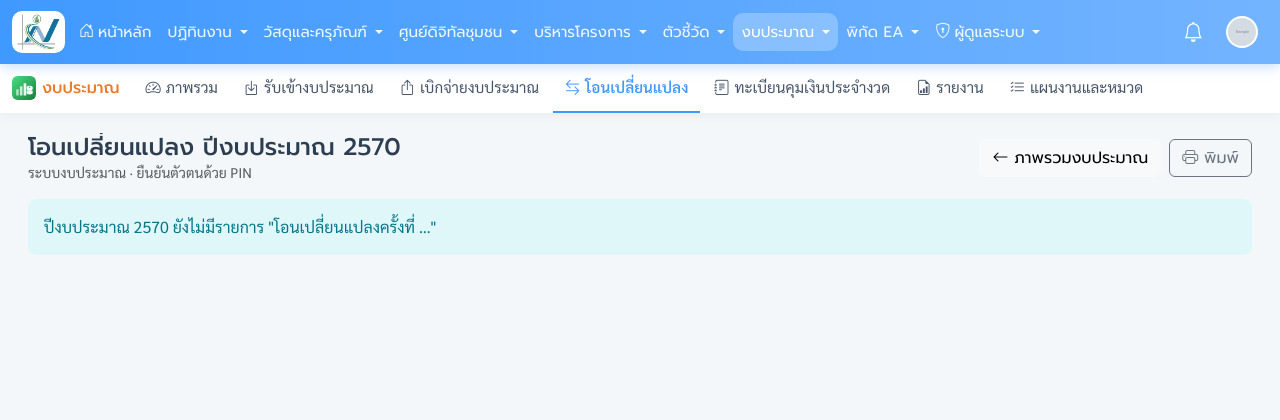
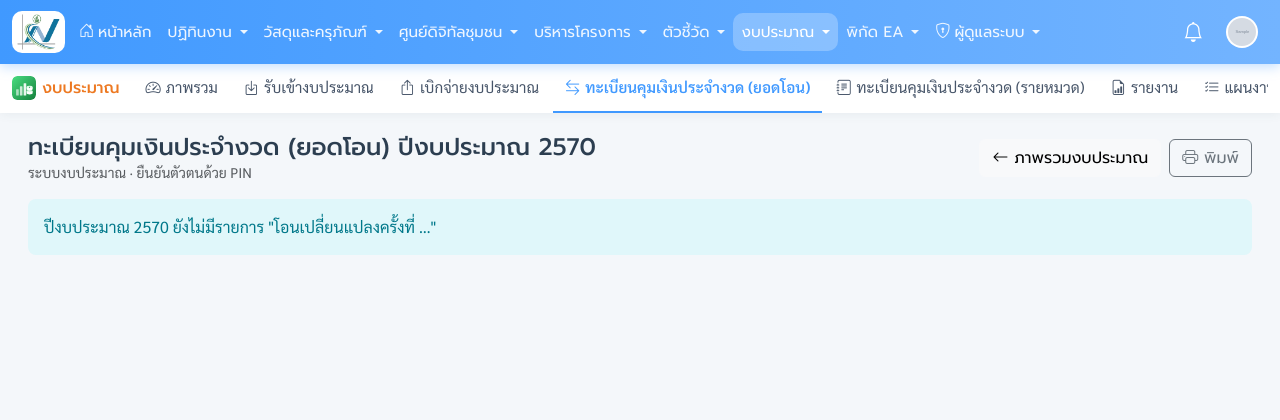
Before and after one commit to tazexpert/nsokhkaen, a PHP site: page /nsokhkaen/modules/budget/transfer.php in a window 1280 px wide. Shown: the top 420 px of the page. Run offline with PHP 8.4, Linux system fonts and the light colour scheme; the visitor is signed in with stand-in values (Sample User, id 1); data comes from the database, SQL or seed files in the repository; tables that the repository leaves empty hold one stand-in row (values such as "Sample post"); grey boxes marked "Sample" are stand-in pictures; some libraries are stand-ins or nearby versions.

Commit message:
งบประมาณ: ตั้งชื่อเมนูใหม่ — ทะเบียนคุมเงินประจำงวด (ยอดโอน) / (รายหมวด)
- โอนเปลี่ยนแปลง → "ทะเบียนคุมเงินประจำงวด (ยอดโอน)" คุมยอดทั้งการโอนแต่ละครั้ง ไม่แยกตามหมวด
- ทะเบียนคุมเงินประจำงวด → "ทะเบียนคุมเงินประจำงวด (รายหมวด)" (หัวกระดาษตอนพิมพ์คงเดิมตามแบบฟอร์ม)

Co-Authored-By: Claude Opus 5.5 <noreply@anthropic.com>
Claude-Session: https://claude.ai/code/session_01YMsi9eRvnx4KGxW4i1fmgS

```diff
--- a/modules/budget/ledger.php
+++ b/modules/budget/ledger.php
@@ -68,7 +68,7 @@ unset($bySrc);
 $count = array_sum(array_map('count', $books));
 $money = fn(float $v) => $v == 0 ? '-' : ($v < 0 ? '<span class="neg">' . bud_money($v) . '</span>' : bud_money($v));
 
-$pageTitle = 'ทะเบียนคุมเงินประจำงวดส่วนจังหวัด';
+$pageTitle = 'ทะเบียนคุมเงินประจำงวด (รายหมวด)';   // หัวกระดาษตอนพิมพ์ยังเป็น "ทะเบียนคุมเงินประจำงวดส่วนจังหวัด" ตามแบบฟอร์ม
 $active = 'ledger';
 $pageActions = '<button type="button" class="btn btn-outline-secondary" onclick="window.print()"><i class="bi bi-printer"></i> พิมพ์</button>';
 require __DIR__ . '/header.php';
--- a/modules/budget/module.php
+++ b/modules/budget/module.php
@@ -19,8 +19,8 @@ return [
         ['id' => 'dashboard', 'label' => 'ภาพรวม',            'href' => '',               'icon' => 'bi-speedometer2',   'role' => 'viewer'],
         ['id' => 'receive',   'label' => 'รับเข้างบประมาณ',     'href' => 'txns?type=receive',   'icon' => 'bi-box-arrow-in-down', 'role' => 'viewer'],
         ['id' => 'spend',     'label' => 'เบิกจ่ายงบประมาณ',    'href' => 'txns?type=spend',     'icon' => 'bi-box-arrow-up',   'role' => 'viewer'],
-        ['id' => 'transfer',  'label' => 'โอนเปลี่ยนแปลง',      'href' => 'transfer',            'icon' => 'bi-arrow-left-right', 'role' => 'viewer'],
-        ['id' => 'ledger',    'label' => 'ทะเบียนคุมเงินประจำงวด', 'href' => 'ledger',             'icon' => 'bi-journal-text',   'role' => 'viewer'],
+        ['id' => 'transfer',  'label' => 'ทะเบียนคุมเงินประจำงวด (ยอดโอน)', 'href' => 'transfer',            'icon' => 'bi-arrow-left-right', 'role' => 'viewer'],
+        ['id' => 'ledger',    'label' => 'ทะเบียนคุมเงินประจำงวด (รายหมวด)', 'href' => 'ledger',             'icon' => 'bi-journal-text',   'role' => 'viewer'],
         ['id' => 'report',    'label' => 'รายงาน',             'href' => 'report',              'icon' => 'bi-file-earmark-bar-graph', 'role' => 'viewer'],
         ['id' => 'items',     'label' => 'แผนงานและหมวด',      'href' => 'items',               'icon' => 'bi-list-check',     'role' => 'admin'],
     ],
--- a/modules/budget/transfer.php
+++ b/modules/budget/transfer.php
@@ -74,8 +74,9 @@ $txnRows = function (array $t, string $first, array $more, string $side) use ($e
     return $html;
 };
 
-$pageTitle = $tr ? $tr['title'] : 'โอนเปลี่ยนแปลง ปีงบประมาณ ' . $fy;
-$active = 'transfer';                       // เมนู "โอนเปลี่ยนแปลง" (ก่อนทะเบียนคุมเงินประจำงวด)
+// เมนู "ทะเบียนคุมเงินประจำงวด (ยอดโอน)" — คุมยอดทั้งการโอนแต่ละครั้ง ไม่แยกตามหมวด (ต่างจาก "(รายหมวด)" = ledger.php)
+$pageTitle = $tr ? 'ทะเบียนคุมเงินประจำงวด (ยอดโอน) · ' . $tr['title'] : 'ทะเบียนคุมเงินประจำงวด (ยอดโอน) ปีงบประมาณ ' . $fy;
+$active = 'transfer';
 $pageActions = '<a href="./?fy=' . $fy . '" class="btn btn-light"><i class="bi bi-arrow-left"></i> ภาพรวมงบประมาณ</a>'
     . '<button type="button" class="btn btn-outline-secondary" onclick="print()"><i class="bi bi-printer"></i> พิมพ์</button>';
 require __DIR__ . '/header.php';
```
